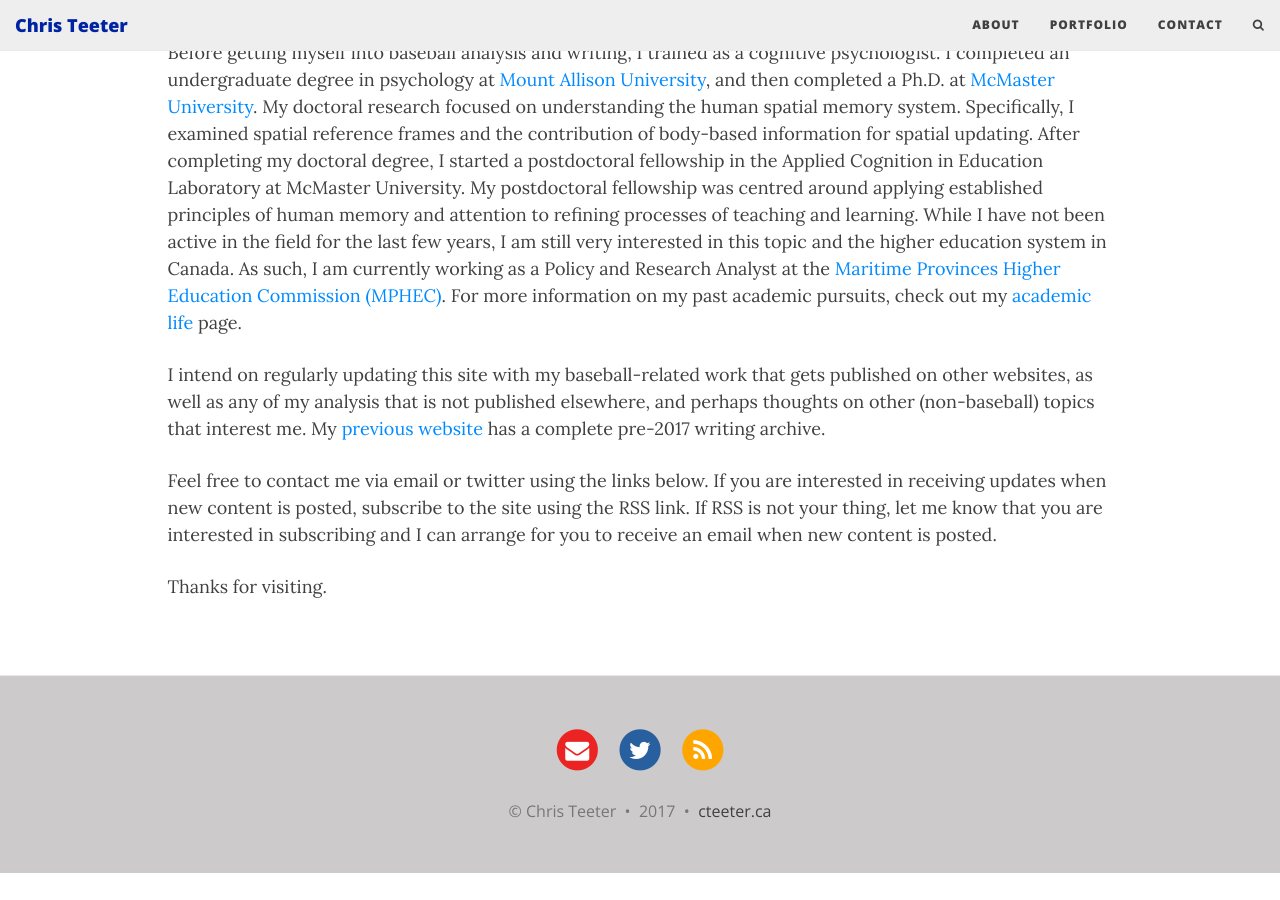
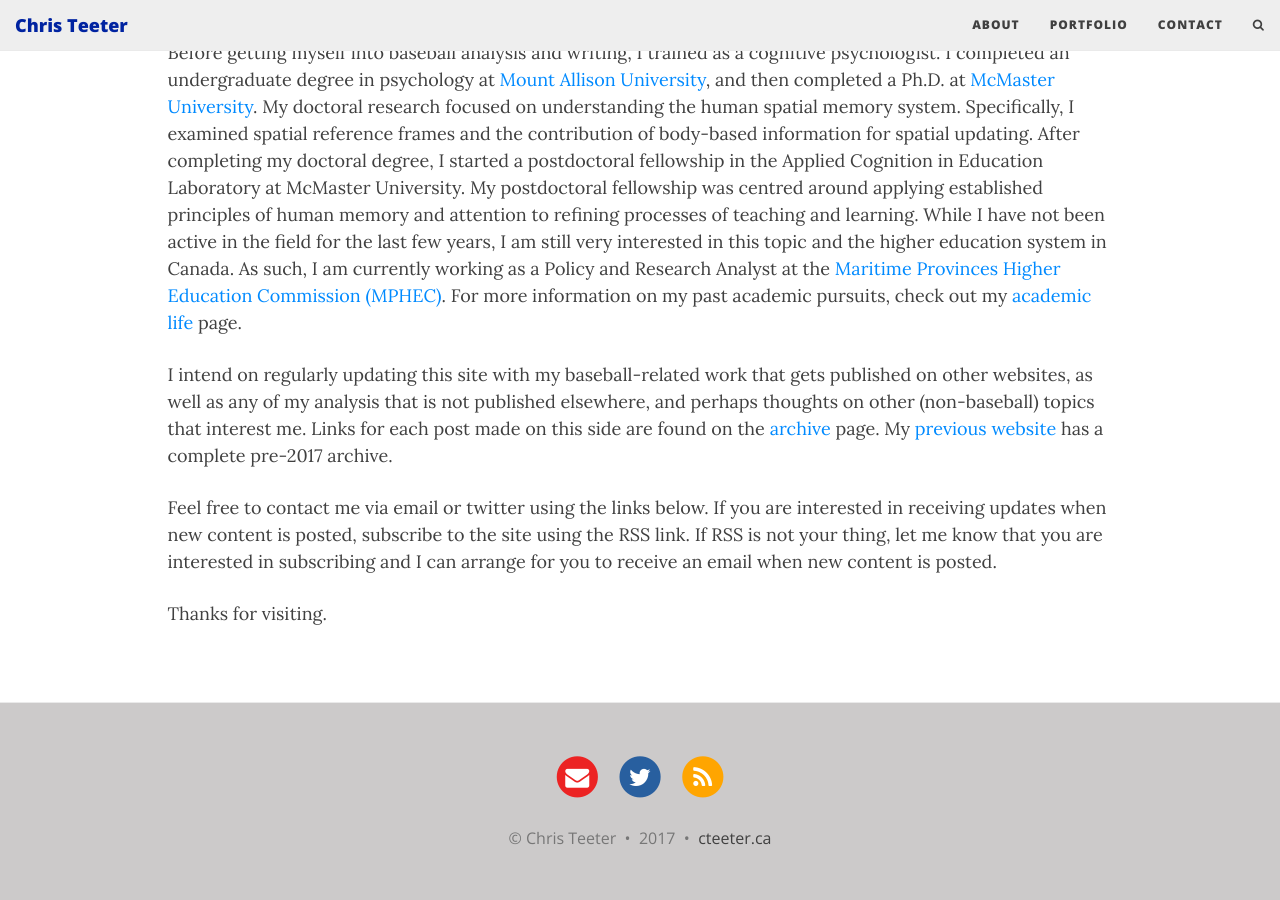
Before and after one commit to cjteeter/cjteeter.github.io, a Jekyll site: the page built from about.md, in a window 1280 px wide and 900 px high, scrolled down 778 px. Built offline with Jekyll 4.4.1, drawn with Linux system fonts in a browser that asks for light colours; nearby versions of some CDN libraries; before the commit the page ends 1651 px from its top, so only the background shows below that.

Commit message:
add links to archive page

```diff
--- a/about.md
+++ b/about.md
@@ -25,8 +25,8 @@ I am currently working as a Policy and Research Analyst at the <a href = "http:/
 information on my past academic pursuits, check out my [academic life](/academic/) page.
 
 I intend on regularly updating this site with my baseball-related work that gets published on other websites, as well as any of my analysis that is not published elsewhere,
-and perhaps thoughts on other (non-baseball) topics that interest me. My <a href = "https://christopherteeter.wordpress.com/" target = "_blank"> previous website</a> has a complete pre-2017
-writing archive.
+and perhaps thoughts on other (non-baseball) topics that interest me. Links for each post made on this side are found on the [archive](/archive/) page. My <a href = "https://christopherteeter.wordpress.com/" target = "_blank"> previous website</a> has a complete pre-2017
+archive.
 
 Feel free to contact me via email or twitter using the links below. If you are interested in receiving updates when new content is posted,
 subscribe to the site using the RSS link. If RSS is not your thing, let me know that you are interested in subscribing and I can arrange
```
Also changed, not shown: search.md (+2 -1 lines), writing_portfolio.md (+2 -2 lines).
